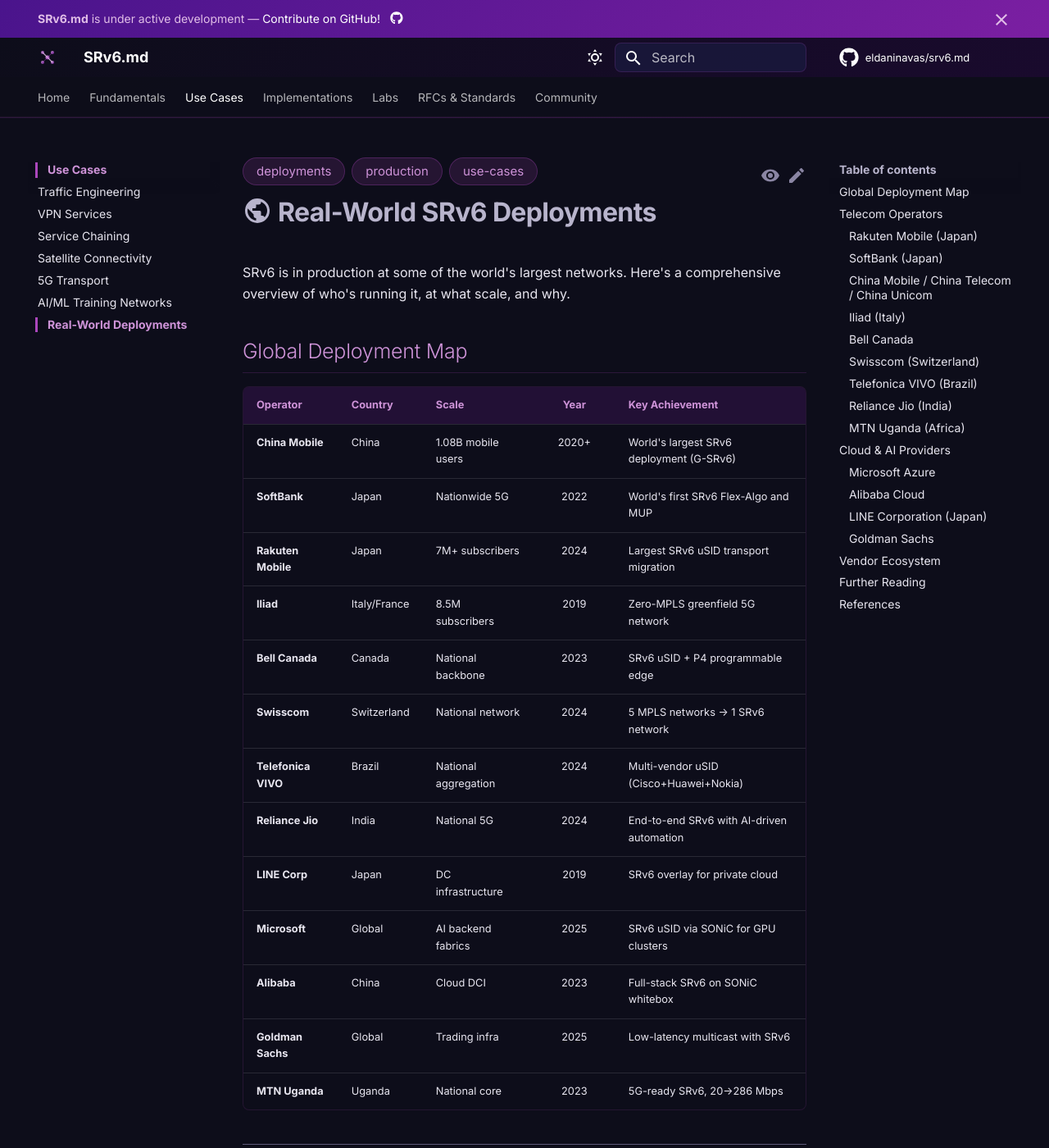
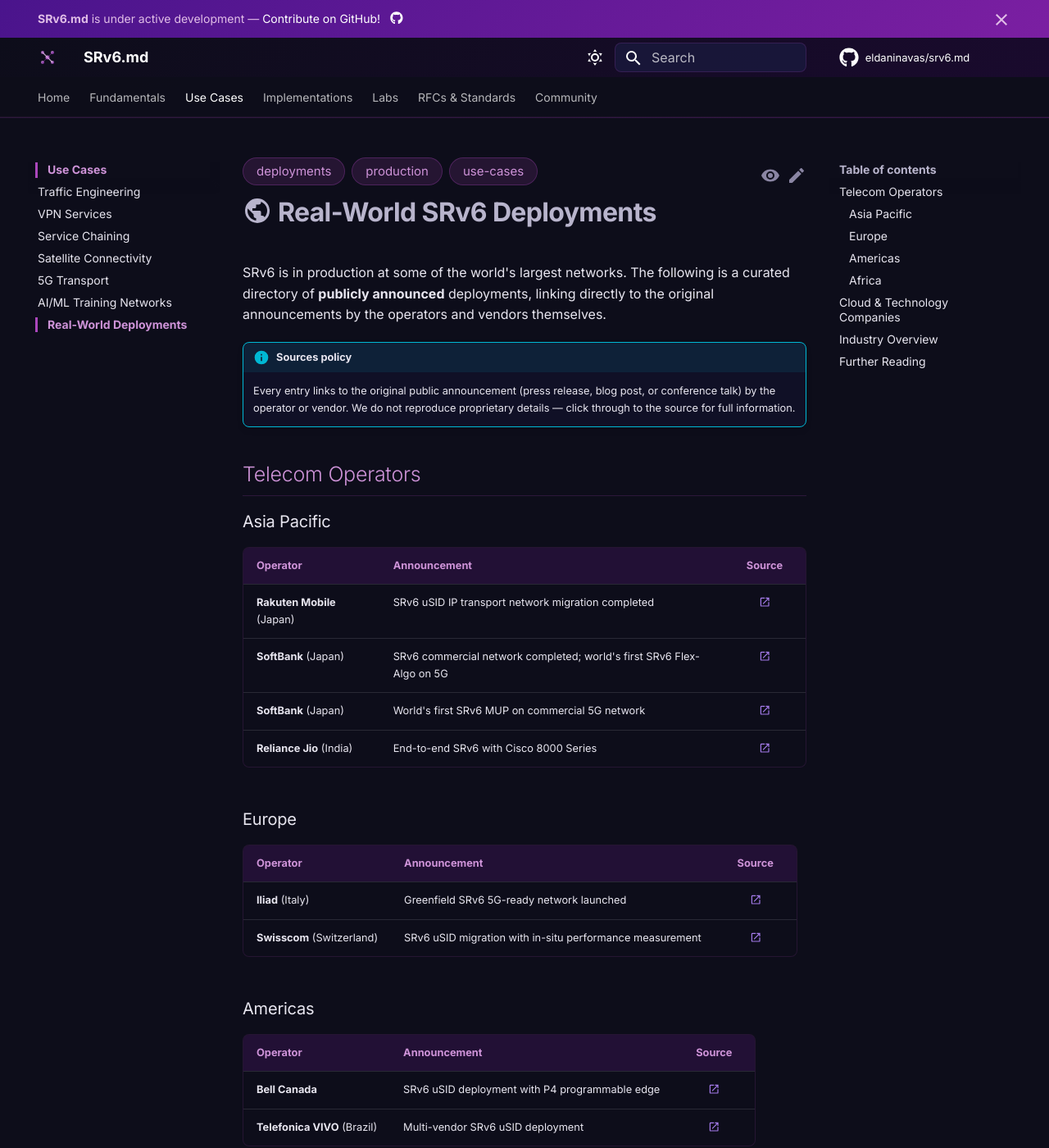
Before and after one commit to eldaninavas/srv6.md, an MkDocs documentation site: the page built from docs/use-cases/deployments.md, in a window 1280 px wide and 1400 px high. Shown: the whole window at 82% size. Built offline with MkDocs 1.6.1 and Material for MkDocs 9.7.7, drawn with Linux system fonts in a browser that asks for light colours; emoji names are drawn with the system emoji font; comment, search, counter and statistics services are not loaded; some of the changed text lies outside the part shown.

Commit message:
Rewrite deployments page as a link directory to original sources

```diff
--- a/docs/use-cases/deployments.md
+++ b/docs/use-cases/deployments.md
@@ -1,6 +1,6 @@
 ---
 title: Real-World Deployments
-description: Major SRv6 production deployments around the world
+description: Directory of public SRv6 production deployment announcements
 tags:
   - use-cases
   - deployments
@@ -9,157 +9,61 @@
 
 # :material-earth: Real-World SRv6 Deployments
 
-SRv6 is in production at some of the world's largest networks. Here's a comprehensive overview of who's running it, at what scale, and why.
+SRv6 is in production at some of the world's largest networks. The following is a curated directory of **publicly announced** deployments, linking directly to the original announcements by the operators and vendors themselves.
 
-## Global Deployment Map
-
-| Operator | Country | Scale | Year | Key Achievement |
-|----------|---------|-------|:----:|-----------------|
-| **China Mobile** | China | 1.08B mobile users | 2020+ | World's largest SRv6 deployment (G-SRv6) |
-| **SoftBank** | Japan | Nationwide 5G | 2022 | World's first SRv6 Flex-Algo and MUP |
-| **Rakuten Mobile** | Japan | 7M+ subscribers | 2024 | Largest SRv6 uSID transport migration |
-| **Iliad** | Italy/France | 8.5M subscribers | 2019 | Zero-MPLS greenfield 5G network |
-| **Bell Canada** | Canada | National backbone | 2023 | SRv6 uSID + P4 programmable edge |
-| **Swisscom** | Switzerland | National network | 2024 | 5 MPLS networks → 1 SRv6 network |
-| **Telefonica VIVO** | Brazil | National aggregation | 2024 | Multi-vendor uSID (Cisco+Huawei+Nokia) |
-| **Reliance Jio** | India | National 5G | 2024 | End-to-end SRv6 with AI-driven automation |
-| **LINE Corp** | Japan | DC infrastructure | 2019 | SRv6 overlay for private cloud |
-| **Microsoft** | Global | AI backend fabrics | 2025 | SRv6 uSID via SONiC for GPU clusters |
-| **Alibaba** | China | Cloud DCI | 2023 | Full-stack SRv6 on SONiC whitebox |
-| **Goldman Sachs** | Global | Trading infra | 2025 | Low-latency multicast with SRv6 |
-| **MTN Uganda** | Uganda | National core | 2023 | 5G-ready SRv6, 20→286 Mbps |
-
----
+!!! info "Sources policy"
+    Every entry links to the original public announcement (press release, blog post, or conference talk) by the operator or vendor. We do not reproduce proprietary details — click through to the source for full information.
 
 ## Telecom Operators
 
-### :flag_jp: Rakuten Mobile (Japan)
+### Asia Pacific
 
-The world's first fully virtualized cloud-native mobile network chose SRv6 as its transport foundation.
+| Operator | Announcement | Source |
+|----------|-------------|:------:|
+| **Rakuten Mobile** (Japan) | SRv6 uSID IP transport network migration completed | [:material-open-in-new:](https://corp.mobile.rakuten.co.jp/english/news/press/2024/0729_01/) |
+| **SoftBank** (Japan) | SRv6 commercial network completed; world's first SRv6 Flex-Algo on 5G | [:material-open-in-new:](https://www.softbank.jp/en/corp/news/press/sbkk/2022/20220426_01/) |
+| **SoftBank** (Japan) | World's first SRv6 MUP on commercial 5G network | [:material-open-in-new:](https://www.softbank.jp/en/corp/news/press/sbkk/2025/20251218_01/) |
+| **Reliance Jio** (India) | End-to-end SRv6 with Cisco 8000 Series | [:material-open-in-new:](https://www.cisco.com/site/us/en/about/case-studies-customer-stories/reliance-jio.html) |
 
-- **Scale:** 7M+ subscribers, entire IP transport on SRv6 uSID
-- **Vendor:** Cisco NCS/ASR platforms
-- **Features:** uSID, network slicing, on-demand bandwidth
-- **Service:** "KOSOKU Access" — ultra-high-speed enterprise service with guaranteed SLAs
-- **Milestone:** Completed largest SRv6 uSID IP transport network migration (July 2024)
+### Europe
 
-### :flag_jp: SoftBank (Japan)
+| Operator | Announcement | Source |
+|----------|-------------|:------:|
+| **Iliad** (Italy) | Greenfield SRv6 5G-ready network launched | [:material-open-in-new:](https://newsroom.cisco.com/c/r/newsroom/en/us/a/y2019/m04/iliad-launches-5g-ready-ip-network-architecture-with-segment-routing-ipv6-in-italy.html) |
+| **Swisscom** (Switzerland) | SRv6 uSID migration with in-situ performance measurement | [:material-open-in-new:](https://www.segment-routing.net/news/2024-10-09-swisscom-srv6-usid-ipm/) |
 
-A true SRv6 pioneer — first to deploy multiple world-first SRv6 technologies on a commercial 5G network.
+### Americas
 
-- **Scale:** Nationwide 5G, 90%+ population coverage
-- **Vendor:** Cisco, Broadcom (Jericho2), Arrcus ArcOS
-- **World firsts:**
-    - SRv6 Flex-Algorithm on commercial 5G (2022)
-    - SRv6 MUP (RFC 9433) on commercial 5G (Dec 2025)
-    - SRv6 MUP expanded to 4G (June 2025)
-- **Key innovation:** MUP replaces GTP-U tunnels with SRv6 segments, simplifying the entire 5G user plane
+| Operator | Announcement | Source |
+|----------|-------------|:------:|
+| **Bell Canada** | SRv6 uSID deployment with P4 programmable edge | [:material-open-in-new:](https://www.segment-routing.net/images/2023-03-30-srv6-workshop-bell-canada.pdf) |
+| **Telefonica VIVO** (Brazil) | Multi-vendor SRv6 uSID deployment | [:material-open-in-new:](https://blog.lacnic.net/en/unveiling-the-future-of-the-network-implementation-of-srv6-usid-in-telefonica-vivos-infrastructure/) |
 
-### :flag_cn: China Mobile / China Telecom / China Unicom
+### Africa
 
-The three Chinese carriers operate the world's largest SRv6 deployments under the national "IPv6+" initiative.
+| Operator | Announcement | Source |
+|----------|-------------|:------:|
+| **MTN Uganda** | SRv6 on national core network | [:material-open-in-new:](https://www.huawei.com/en/technology-insights/industry-insights/outlook/mobile-broadband/xlabs/use-cases/mtn-uganda-5g-network-deployment) |
 
-- **China Mobile:** G-SRv6-powered networks carry traffic for ~1.08B mobile users, 300M broadband users, and 30M enterprise users (~20% of global internet users). Deployed the world's first 512 Tbps cluster router with full G-SRv6 support.
-- **China Unicom:** SRv6 Cloud backbone across the Pearl River Delta (7 cities). IPv6+ deployed nationwide.
-- **China Telecom:** SRv6 in Jiangsu province for cloud migration.
-- **Vendor:** Primarily Huawei (G-SRv6), ZTE (T-SRv6)
-- **Standards:** 171 RFCs published, 402 new IETF drafts contributed
+## Cloud & Technology Companies
 
-### :flag_it: Iliad (Italy)
+| Company | Announcement | Source |
+|---------|-------------|:------:|
+| **Alibaba Cloud** | Full-stack SRv6 on SONiC whitebox routers | [:material-open-in-new:](https://sonicfoundation.dev/driving-innovation-alibaba-and-cisco-co-dev-srv6-sonic-router/) |
+| **LINE Corporation** (Japan) | SRv6 overlay for data center networking | [:material-open-in-new:](https://www.segment-routing.net/conferences/2019-09-20-SRv6-LINE-DC/) |
 
-A greenfield mobile operator that chose SRv6 from day one — zero MPLS in the entire network.
+## Industry Overview
 
-- **Scale:** 1,350 Cisco NCS 5500 routers + 9,200 Iliad Nodeboxes, 8.5M subscribers
-- **Traffic:** 700 Gbps commercial peak
-- **Vendor:** Cisco ASR 9000 (core), NCS 5500 (aggregation), plus Iliad's own "Nodebox" hardware
-- **Key decision:** Built a completely MPLS-free network, proving SRv6 works at scale for a full operator
+For a broader view of SRv6 deployment status across the industry:
 
-### :flag_ca: Bell Canada
-
-Canada's largest telecom migrated from SR-MPLS to SRv6 uSID with dramatic cost reductions.
-
-- **Scale:** National backbone/core
-- **Vendor:** Cisco NCS 5700, NoviFlow P4 switches at the edge
-- **Achievement:** Validated 26 SRv6 uSIDs at line rate on NCS 5700
-- **Results:** Up to 90% carrier service cost reduction, 75% footprint reduction, 66% power reduction with P4 programmable edge
-
-### :flag_ch: Swisscom (Switzerland)
-
-Consolidated five separate MPLS networks into a single end-to-end SRv6 network.
-
-- **Architecture:** "TITAN" — unified SRv6 fabric replacing 5 legacy MPLS networks
-- **Vendor:** Cisco
-- **Results:** 40% OPEX reduction, 50% power consumption reduction
-- **Features:** SRv6 uSID + IPM (In-situ Performance Measurement)
-
-### :flag_br: Telefonica VIVO (Brazil)
-
-The first major multi-vendor SRv6 uSID deployment in Latin America.
-
-- **Vendor:** Cisco + Huawei + Nokia (multi-vendor interop)
-- **Decision:** Skipped SR-MPLS entirely, went directly to SRv6 uSID
-- **Services:** EVPN, L3VPN, L2VPN, traffic engineering
-- **Rationale:** Avoid double migration costs and technical obsolescence
-
-### :flag_in: Reliance Jio (India)
-
-- **Scale:** India's largest network operator
-- **Vendor:** Cisco 8000 Series (Silicon One)
-- **Features:** End-to-end SRv6 with AI-driven automation
-
-### :flag_ug: MTN Uganda (Africa)
-
-- **Scale:** National MPBN core network
-- **Vendor:** Huawei (G-SRv6)
-- **Results:** Network speeds improved from 20 Mbps to 286 Mbps
-- **Use case:** 5G readiness + network slicing
-
----
-
-## Cloud & AI Providers
-
-### Microsoft Azure
-SRv6 uSID via SONiC for AI backend data center fabrics. Solving ECMP hash collision problems for GPU training clusters. See [AI/ML Training Networks](ai-networking.md).
-
-### Alibaba Cloud
-Full-stack SRv6 uSID deployment on SONiC whitebox routers. "eCore" DCI network for service-aware traffic forwarding. SAI + SONiC + FRR stack in production since 2023.
-
-### LINE Corporation (Japan)
-SRv6 overlay for multi-tenant private cloud data centers. In-house solution using Linux hypervisors + OpenStack Neutron with custom SRv6 extensions.
-
-### Goldman Sachs
-SRv6 for low-latency multicast in financial trading infrastructure.
-
----
-
-## Vendor Ecosystem
-
-| Vendor | SRv6 Variant | Key Platforms |
-|--------|:-------------|---------------|
-| **Cisco** | uSID | NCS 5500/5700, ASR 9000, Cisco 8000 (Silicon One) |
-| **Huawei** | G-SRv6 | NetEngine series |
-| **Nokia** | uSID (RFC 9800) | SR OS routers |
-| **ZTE** | T-SRv6 | SPN platforms |
-| **Arista** | uSID | 7000 series |
-| **Juniper** | uSID | MX/PTX series |
-| **SONiC** | uSID | Any whitebox (Broadcom, Silicon One) |
-
-!!! info "40+ vendors"
-    As of 2025, over 40 device and test equipment vendors support SRv6 compression (RFC 9800) commercially.
+| Resource | Description | Source |
+|----------|-------------|:------:|
+| IETF SRv6 Deployment Status | Community-maintained IETF draft tracking global deployments | [:material-open-in-new:](https://datatracker.ietf.org/doc/html/draft-matsushima-spring-srv6-deployment-status) |
+| APNIC: SRv6 Deployed Use-Cases | Overview of early commercial SRv6 deployments (2020) | [:material-open-in-new:](https://blog.apnic.net/2020/05/08/srv6-deployed-use-cases/) |
+| segment-routing.net | Community site with conference talks and deployment news | [:material-open-in-new:](https://www.segment-routing.net) |
 
 ## Further Reading
 
 - :material-arrow-right: [5G Transport](5g-transport.md) - SRv6 for mobile networks
 - :material-arrow-right: [AI/ML Training](ai-networking.md) - SRv6 for GPU fabrics
-- :material-arrow-right: [Satellite Connectivity](satellite-connectivity.md) - SRv6 over Starlink
-- :material-web: [segment-routing.net](https://www.segment-routing.net) - Community news and conference talks
-
-## References
-
-1. [Rakuten Mobile and Cisco Revolutionize Business Landscape with SRv6 uSID Deployment](https://corp.mobile.rakuten.co.jp/english/news/press/2024/0729_01/) - Rakuten Mobile press release on completing one of the world's largest SRv6 uSID IP transport migrations
-2. [SoftBank: World's First SRv6 MUP Services on 5G Commercial Network](https://www.softbank.jp/en/corp/news/press/sbkk/2025/20251218_01/) - SoftBank press release on the first commercial SRv6 MUP deployment
-3. [SRv6: Deployed Use-Cases - APNIC Blog](https://blog.apnic.net/2020/05/08/srv6-deployed-use-cases/) - Overview of early SRv6 production deployments across eight large-scale commercial networks
-4. [Implementation of SRv6 uSID in Telefonica VIVO's Infrastructure - LACNIC Blog](https://blog.lacnic.net/en/unveiling-the-future-of-the-network-implementation-of-srv6-usid-in-telefonica-vivos-infrastructure/) - Detailed account of VIVO's multi-vendor SRv6 uSID deployment in Brazil
-5. [Swisscom: Introducing SRv6 to an Existing Network - segment-routing.net](https://www.segment-routing.net/conferences/2023-02-10-SRv6-deployment-swisscom/) - Swisscom presentation on migrating five MPLS networks to a single SRv6 uSID fabric
-6. [Iliad Launches 5G Ready IP Network Architecture with SRv6 in Italy - Cisco Newsroom](https://newsroom.cisco.com/c/r/newsroom/en/us/a/y2019/m04/iliad-launches-5g-ready-ip-network-architecture-with-segment-routing-ipv6-in-italy.html) - Cisco announcement of Iliad's greenfield zero-MPLS SRv6 network in Italy
-7. [Bell Canada SRv6-uSID Deployment - segment-routing.net (PDF)](https://www.segment-routing.net/images/2023-03-30-srv6-workshop-bell-canada.pdf) - Daniel Voyer's presentation on Bell Canada's SRv6 uSID production deployment with P4 programmable edge
+- :material-arrow-right: [Satellite Connectivity](satellite-connectivity.md) - SRv6 over LEO satellite
```
